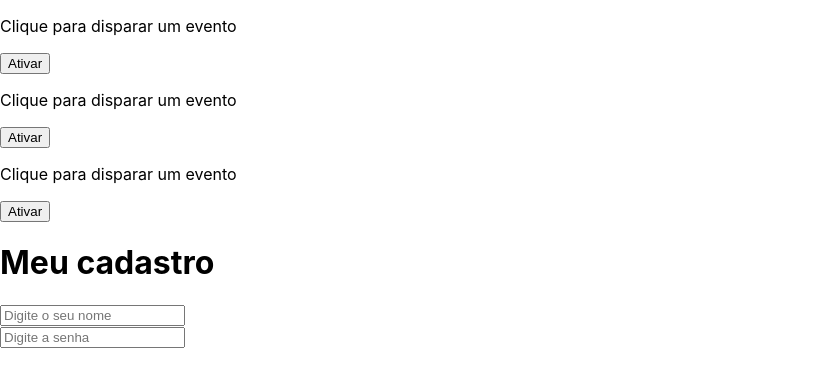
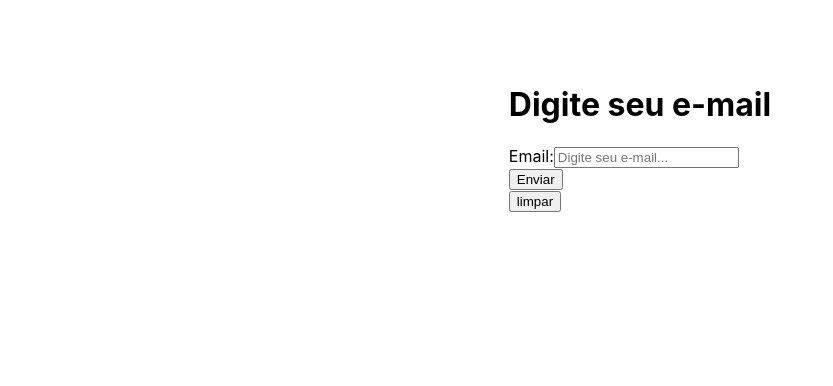
Before and after one commit to VitorSam0w0/EstudoReact, a React (Create React App) app in the folder my-project/: page / in a window 1280 px wide. Shown: the top 386 px of the page, without its empty margins (0-833 px from the left). Built offline with nearby package versions, Linux system fonts and the light colour scheme.

Commit message:
Estudos de React
Novos aprendizados de React

```diff
--- a/my-project/src/App.css
+++ b/my-project/src/App.css
@@ -36,3 +36,9 @@
     transform: rotate(360deg);
   }
 }
+
+.container {
+  justify-content: center;
+  display: flex;
+  margin: 5%;
+}
--- a/my-project/src/App.js
+++ b/my-project/src/App.js
@@ -2,18 +2,16 @@
 import './App.css';
 import Evento from './components/Evento';
 import Form from './components/Form'
+import Condicional from './components/Condicional';
 
 function App() {
   return (
-    <div>
-      <Evento numero = {1}/>
-      <Evento numero = {2}/>
-      <Evento numero = {3}/>
-
-      <Form/>
-
-    </div>
-  );
+    <div className='container'>
+      <div className='form'>
+        <Condicional/>
+      </div>
+      </div>
+        );
 }
 
 export default App;
--- /dev/null
+++ b/my-project/src/components/Condicional.js
@@ -0,0 +1,46 @@
+import { useState } from "react"
+
+function Condicional() {
+
+    function meuEvento(e) {
+        e.preventDefault()
+        var texto = document.getElementById('texto')
+        texto.innerText = (`${email}`)
+    }
+
+    function limpar() {
+        var texto = document.getElementById('texto')
+        texto.innerText = ('')
+    }
+
+    const [email, setEmail] = useState()
+
+    return(
+        <div>
+            <h1>Digite seu e-mail</h1>
+            <form onSubmit={meuEvento}>
+                <div>
+                    <label htmlfor='mail'>Email:</label>
+                    <input
+                    id="mail"
+                    type="text"
+                    placeholder="Digite seu e-mail..."
+                    onChange = {(e) => setEmail(e.target.value)}
+                    />
+                </div>
+                {meuEvento && (
+                <div>
+                    <input
+                    type="submit"
+                    value='Enviar'
+                    ></input>
+                </div>
+            )}
+            </form>
+            <button onClick={limpar} >limpar</button>
+            <p id="texto"></p>
+        </div>
+    )
+}
+
+export default Condicional
--- a/my-project/src/components/Evento.js
+++ b/my-project/src/components/Evento.js
@@ -1,13 +1,20 @@
-function Evento({numero}) {
+import Button from "./Eventos/Button"
+
+function Evento() {
 
     function meuEvento() {
-        console.log(`Numero ${numero}`)
+        alert('Primeiro evento')
+    }
+
+    function segundoEvento() {
+        alert('Segundo evento')
     }
 
     return(
         <div>
             <p>Clique para disparar um evento</p>
-            <button onClick={meuEvento}>Ativar</button>
+            <Button event={meuEvento} text="Clique..." />
+            <Button event={segundoEvento} text="Clique..." />
         </div>
     )
 }
--- /dev/null
+++ b/my-project/src/components/Eventos/Button.js
@@ -0,0 +1,5 @@
+function button(props) {
+    return <button onClick={props.event}>{props.text}</button> //props.text só ta dando o nome para o button não inflencia na function
+}
+
+export default button
--- a/my-project/src/components/Form.js
+++ b/my-project/src/components/Form.js
@@ -1,26 +1,48 @@
+import {useState} from 'react'
+
 function Form() {
 
     function cadastrarUsuario(e) {
         e.preventDefault()
-        alert(`Usuario cadastrado!`)
-        console.log('Cadastrado')
+        alert(`Usuario ${name} cadastrado! com a senha ${password}`)
+        console.log(`${name} ${password}`)
     }
+
+    const [name, setName] = useState()
+    const [password, setPassword] = useState()
 
     return(
         <div>
             <h1>Meu cadastro</h1>
             <form onSubmit={cadastrarUsuario}>
                 <div>
-                    <label htmlfor='name'></label>
-                    <input id="name" type = "text" placeholder = "Digite o seu nome"/>
+                    <label htmlfor='name'>Nome:</label>
+                    <input
+                    id="name"
+                    type = "text"
+                    placeholder = "Digite o seu nome"
+                    onChange = {(e) => setName(e.target.value)}
+                    />
                 </div>
                 <div>
-                    <label htmlfor='password'></label>
-                <input id="password" type = "password" placeholder = "Digite a senha"/>
+                    <label htmlfor='password'>Password:</label>
+                <input
+                    id="password"
+                    type = "password"
+                    placeholder = "Digite a senha"
+                    onChange = {(e) => setPassword(e.target.value)}
+                    />
+                </div>
+                <div>
+                    <input
+                    type='submit'
+                    value='Cadastrar'
+                    ></input>
                 </div>
             </form>
         </div>
     )
 }
 
+
 export default Form
```
